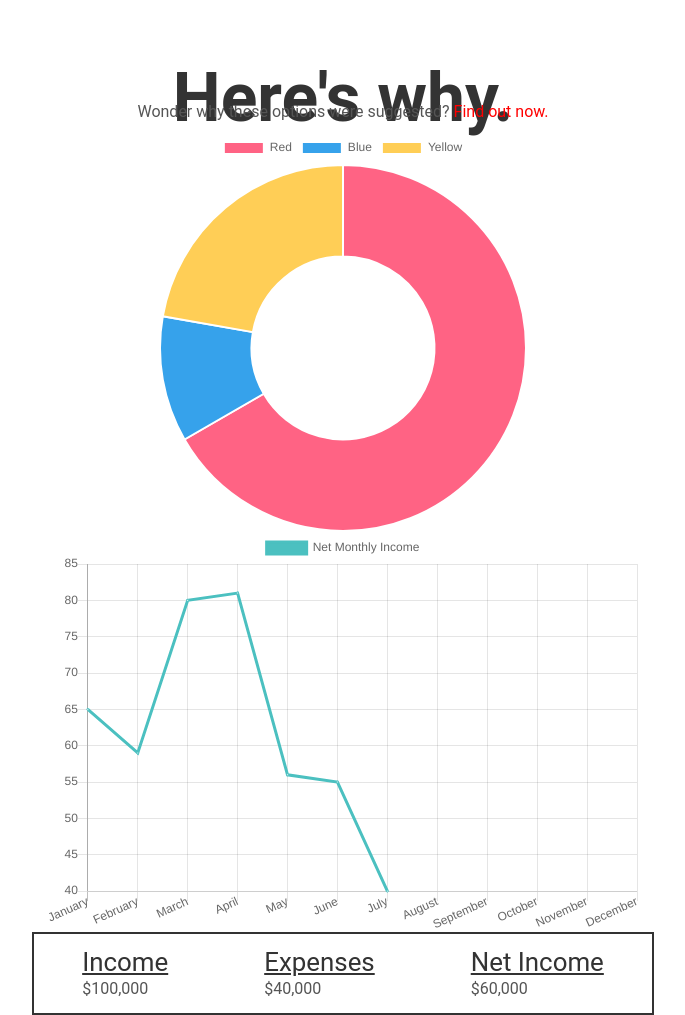
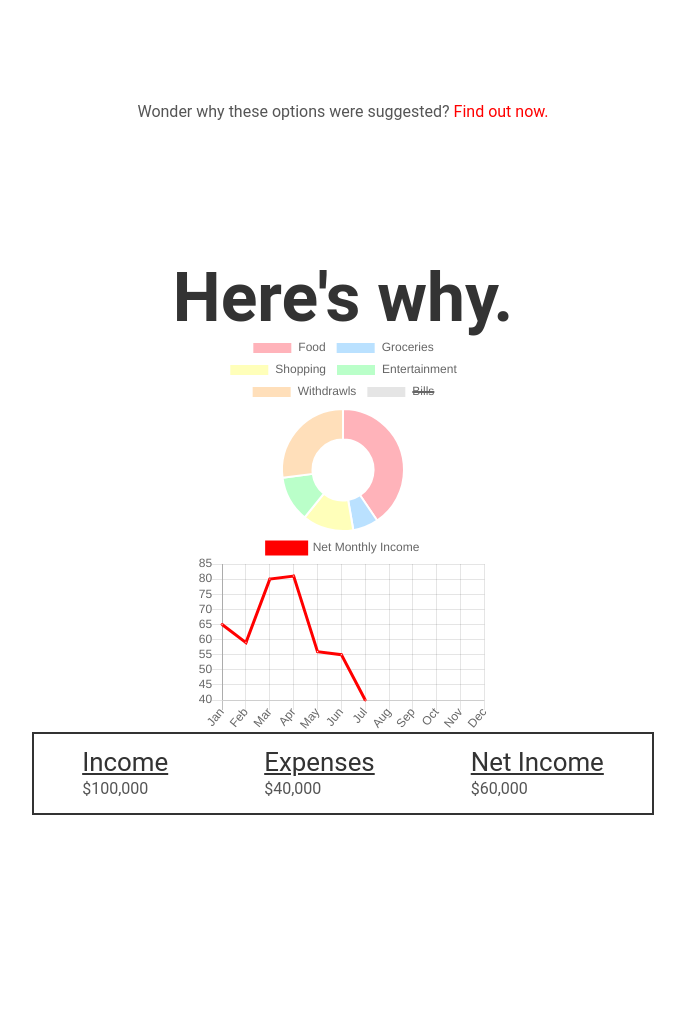
Before and after one commit to timotius02/mortgage-freeman, a website: page pages/suggestions.html in a window 1280 px wide. Shown: the part 660-1675 px from the top of the page, without its empty margins (297-982 px from the left). After the commit the page ends 1600 px from the top, so only its background shows below. Drawn offline with nearby package versions, Linux system fonts and the light colour scheme.

Commit message:
added pie chart categories

```diff
--- a/pages/suggestions.html
+++ b/pages/suggestions.html
@@ -23,11 +23,11 @@
   </section>
   <section id="charts">
     <h2>Here's why.</h2>
-        <div id="pieChartArea">
-          <canvas id="pieChart" width="600" height="400"></canvas>
+    <div id="pieChartArea" class="charts__inline-charts">
+        <canvas id="pieChart" width="300" height="200"></canvas>
     </div>
-    <div id="lineChartArea">
-          <canvas id="lineChart" width="600" height="400"></canvas>
+    <div id="lineChartArea" class="charts__inline-charts">
+        <canvas id="lineChart" width="300" height="200"></canvas>
     </div>
 
     <div class="chart-three">
--- a/scripts/charts.js
+++ b/scripts/charts.js
@@ -1,25 +1,22 @@
-// line chart
-
-
 var ctx = $("#lineChart");
 var data = {
-    labels: ["January", "February", "March", "April", "May", "June", "July", "August", "September", "October", "November", "December"],
+    labels: ["Jan", "Feb", "Mar", "Apr", "May", "Jun", "Jul", "Aug", "Sep", "Oct", "Nov", "Dec"],
     datasets: [
         {
             label: "Net Monthly Income",
             fill: false,
             lineTension: 0,
-            backgroundColor: "rgba(75,192,192,0.4)",
-            borderColor: "rgba(75,192,192,1)",
+            backgroundColor: "red",
+            borderColor: "red",
             borderCapStyle: 'butt',
             borderDash: [],
             borderDashOffset: 0.0,
             borderJoinStyle: 'miter',
-            pointBorderColor: "rgba(75,192,192,1)",
+            pointBorderColor: "red",
             pointBackgroundColor: "#fff",
             pointBorderWidth: 1,
             pointHoverRadius: 5,
-            pointHoverBackgroundColor: "rgba(75,192,192,1)",
+            pointHoverBackgroundColor: "red",
             pointHoverBorderColor: "rgba(220,220,220,1)",
             pointHoverBorderWidth: 2,
             pointRadius: 1,
@@ -41,22 +38,29 @@ var myChart = new Chart(ctx, {
 var ctx2 = $("#pieChart");
 var data2 = {
     labels: [
-        "Red",
-        "Blue",
-        "Yellow"
+        "Food",
+        "Groceries",
+        "Shopping",
+        "Entertainment",
+        "Withdrawls",
+        "Bills"
     ],
     datasets: [
         {
-            data: [300, 50, 100],
+            data: [300, 50, 100, 90, 200],
             backgroundColor: [
-                "#FF6384",
-                "#36A2EB",
-                "#FFCE56"
+                "#FFB3BA",
+                "#BAE1FF",
+                "#FFFFBA",
+                "#BAFFC9",
+                "#FFDFBA",
             ],
             hoverBackgroundColor: [
-                "#FF6384",
-                "#36A2EB",
-                "#FFCE56"
+                "#ff808c",
+                "#80c8ff",
+                "#ffff80",
+                "#80ff9b",
+                "#ffc380"
             ]
         }]
 };
--- a/stylesheets/_positioning.sass
+++ b/stylesheets/_positioning.sass
@@ -47,6 +47,9 @@
         text-decoration: underline
 
 #charts
+  .charts__inline-charts
+    display: inline-block
+    float: left
   .chart-three
     border: 2px solid $black
     div[class^="chart-three__"]
```
Also changed, not shown: assets/morgan-freeman.jpg (added), main.css, 1 other file.
